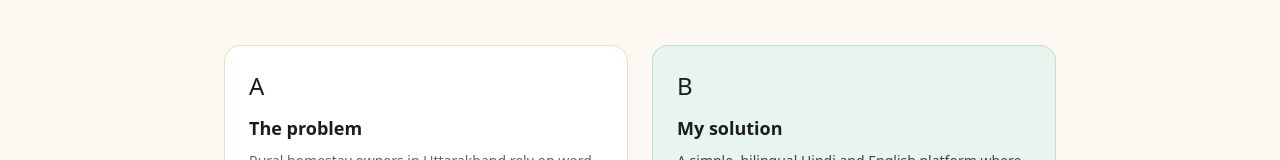
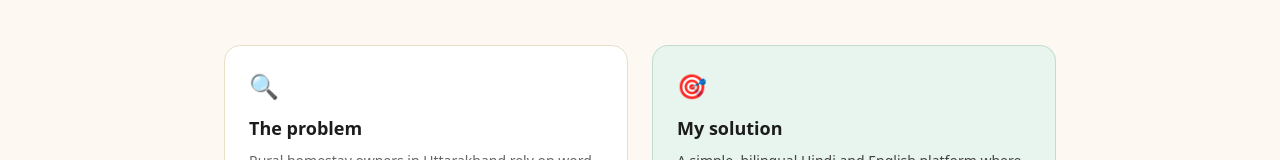
Before and after one commit to snehasharmaa912-ops/Vanvas---an-Uttarakhand-homestay-, a React (Vite) app: page /about in a window 1280 px wide. Shown: the part 420-580 px from the top of the page. Built offline with nearby package versions, Linux system fonts and the light colour scheme.

Commit message:
fix: add missing opening anchor tag in Contact section

```diff
--- a/src/pages/About.jsx
+++ b/src/pages/About.jsx
@@ -50,7 +50,7 @@ export default function About() {
 
         <div className="grid sm:grid-cols-2 gap-6 mb-14">
           <div className="bg-white dark:bg-[#1a4a31] rounded-2xl border border-[#e8dfc8] dark:border-[#2d7a4f]/30 p-6">
-            <div className="text-2xl mb-3">A</div>
+            <div className="text-2xl mb-3">🔍</div>
             <h3 className="font-semibold text-[#1c1c1c] text-lg mb-2">The problem</h3>
             <p className="text-sm text-[#666] leading-relaxed">
               Rural homestay owners in Uttarakhand rely on word-of-mouth or pay 30 to 40 percent commissions to
@@ -59,7 +59,7 @@ export default function About() {
             </p>
           </div>
           <div className="bg-[#e8f5ee] rounded-2xl border border-[#2d7a4f]/20 p-6">
-            <div className="text-2xl mb-3">B</div>
+            <div className="text-2xl mb-3">🎯</div>
             <h3 className="font-semibold text-[#1c1c1c] text-lg mb-2">My solution</h3>
             <p className="text-sm text-[#444] leading-relaxed">
               A simple, bilingual Hindi and English platform where hosts list their stay in minutes
```
